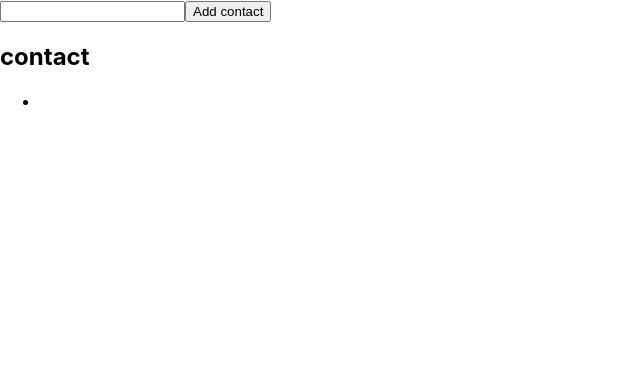
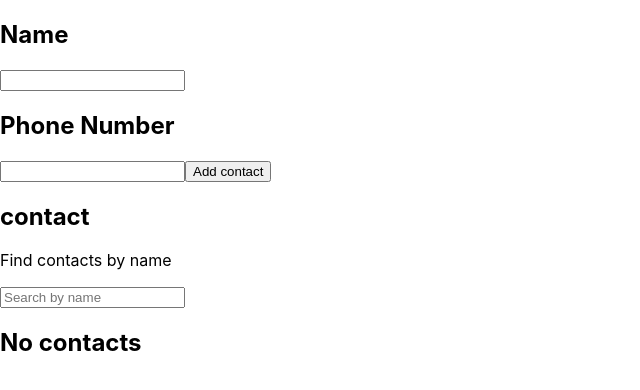
Before and after one commit to Katniss-Nataliia/goit-react-hw-02-phonebook, a React (Create React App) app: page / in a window 1280 px wide. Shown: the top 390 px of the page, without its empty margins (0-640 px from the left). Built offline with nearby package versions, Linux system fonts and the light colour scheme.

Commit message:
step 2 implemented

```diff
--- a/src/components/phonebook.js
+++ b/src/components/phonebook.js
@@ -1,4 +1,4 @@
-import React, { Component } from "react";
+import React, { Component } from 'react';
 import { nanoid } from 'nanoid';
 
 export class PhoneBook extends Component {
@@ -6,47 +6,102 @@ export class PhoneBook extends Component {
         super(props);
         this.state = {
             contacts: [],
-            name: ''
-        }
+            filter: '',
+            name: '',
+            number: '',
+        };
     }
 
-    handleChange = (e) => {
-        return this.setState({name: e.target.value})
+    handleChange = e => {
+
+        this.setState({
+            name: e.target.value
+        });
+
+
+    };
+    handleNumberChange = e => {
+        this.setState({
+            number: e.target.value
+        })
     }
 
-    handleSubmit = (e) => {
+    handleSubmit = e => {
         e.preventDefault();
-        const {name} = this.state;
-        const {addContact} = this.props;
+        const { contacts, name, number } = this.state;
 
-        addContact(name); // store the entered name here?
+        if (name.trim() && number.trim() !== '') {
+            const newContact = {
+                id: nanoid(),  // Using nanoid() to generate a unique identifier for the new contact
+                name: name,
+                number: number,
+            };
 
-        this.setState({name:""}); //reverse the input to empty line
-
-    }
+            // Add the new contact to the contacts array and reset the name field
+            this.setState({
+                contacts: [...contacts, newContact],
+                name: '',
+                number: ''
+            });
+        }
+    };
 
     render() {
-        const{name} = this.state;
-        const {handleChange, handleSubmit} = this
+        const { number, name, contacts } = this.state;
+        const { handleChange, handleNumberChange, handleSubmit } = this;
 
         return (
             <div>
+                {/* Input field for entering contact name */}
+                <h2>Name</h2>
                 <input
                     type="text"
                     name="name"
                     pattern="^[a-zA-Zа-яА-Я]+(([' -][a-zA-Zа-яА-Я ])?[a-zA-Zа-яА-Я]*)*$"
                     title="Name may contain only letters, apostrophe, dash and spaces. For example Adrian, Jacob Mercer, Charles de Batz de Castelmore d'Artagnan."
                     required
-                    // value={name}
-                    onChange = {handleChange}
+                    value={name} // Bind the input value to the 'name' state
+                    onChange={handleChange} // Call handleChange function when the input value changes
+                />
+                <h2>Phone Number</h2>
+                <input
+                    type="tel"
+                    name="number"
+                    pattern="\+?\d{1,4}?[-.\s]?\(?\d{1,3}?\)?[-.\s]?\d{1,4}[-.\s]?\d{1,4}[-.\s]?\d{1,9}"
+                    title="Phone number must be digits and can contain spaces, dashes, parentheses and can start with +"
+                    required
+                    value={number}
+                    onChange={handleNumberChange}
                 />
                 <button onClick={handleSubmit}>Add contact</button>
+
                 <h2>contact</h2>
-                <ul>
-                    <li>{name}</li>
-                </ul>
+
+                <p>Find contacts by name</p>
+                <input
+                type="text"
+                placeholder="Search by name"
+
+
+                />
+
+
+
+
+                {contacts.length === 0 ? (
+                    // Display "No contacts" if there are no contacts in the 'contacts' array
+                    <h2>No contacts</h2>
+                ) : (
+                    // Display the list of contacts using the 'ul' and 'li' elements
+                    <ul>
+                        {contacts.map(({name, number, id }) => (
+
+                            <li key={id}>{name} : {number}</li>
+
+                        ))}
+                    </ul>
+                )}
             </div>
-        )
+        );
     }
-
 }
```
